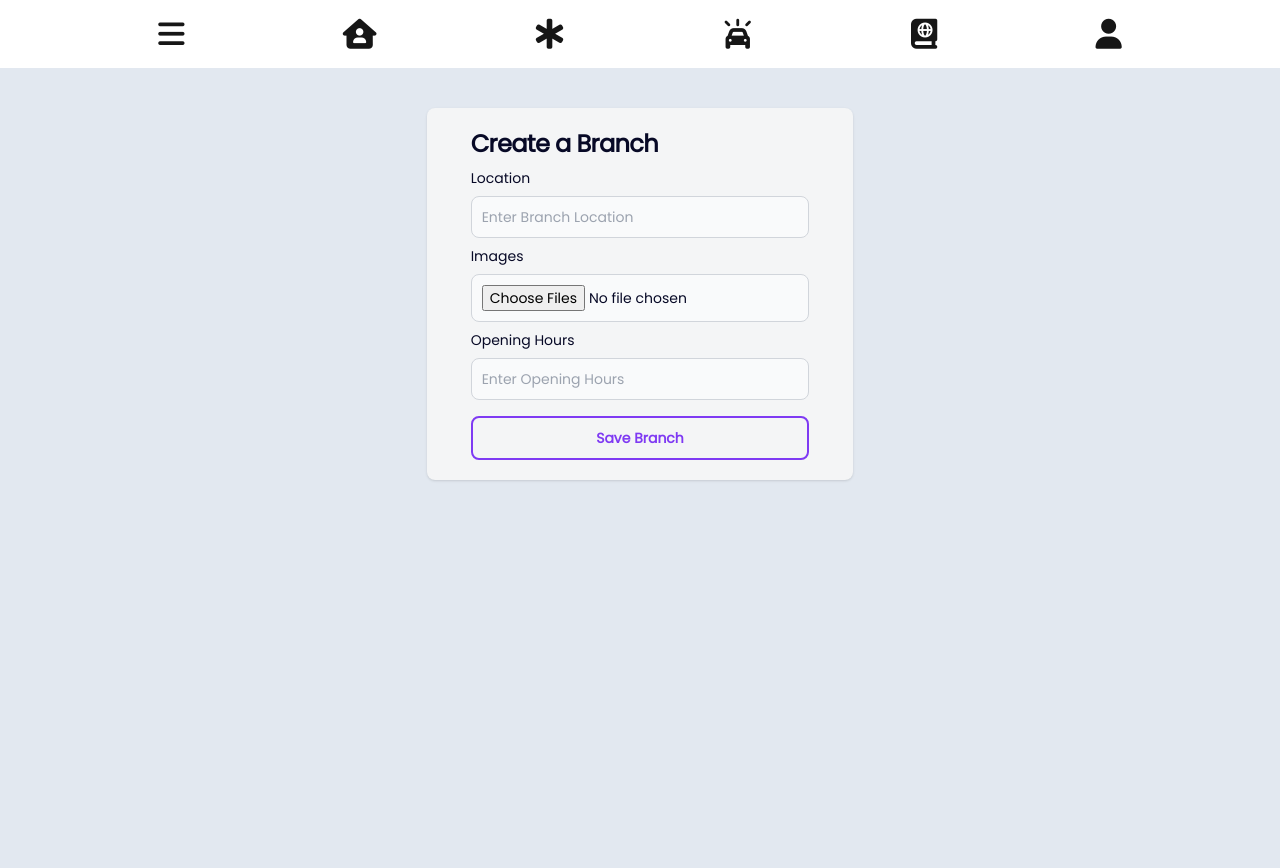
After one commit to salimelliye/dbproject, a Django app: page /createBranch/ in a window 1280 px wide. The commit adds this page. Run offline with Django 4.2, Linux system fonts and the light colour scheme; style sheets or scripts are compiled from the project's sources.

Commit message:
modified createBranch and core

```diff
--- a/dbproject/core/templates/core.html
+++ b/dbproject/core/templates/core.html
@@ -45,6 +45,8 @@
         {%block mytrips_content%}{%endblock%}
         {%block createtrip_content%}{%endblock%}
         {%block profile_content%}{%endblock%}
+        {%block createbranch_content%}{%endblock%}
+
     </section>
 
     <!-- Sidebar -->
--- /dev/null
+++ b/dbproject/core/templates/createBranch.html
@@ -0,0 +1,33 @@
+{% extends 'core.html' %}
+{% block title %}Create Branch{% endblock %}
+{% block createbranch_content %}
+<section class="bg-slate-200 h-screen w-screen">
+    <div class="flex flex-col items-center justify-center mx-auto w-1/3">
+        <div class="w-full bg-light rounded-lg shadow p-5 mt-10 justify-center">
+            <div class="px-6">
+                <h1 class="text-xl font-bold leading-tight tracking-tight md:text-2xl color-primary">
+                    Create a Branch
+                </h1>
+                <form action="#" enctype="multipart/form-data">
+                    <div>
+                        <label for="location" class="block mt-2 mb-2 text-sm font-medium color-primary">Location</label>
+                        <input type="text" name="location" id="location" class="bg-gray-50 border border-gray-300 color-primary sm:text-sm rounded-lg focus:ring-primary-600 focus:border-primary-600 block w-full p-2.5" placeholder="Enter Branch Location" required="">
+                    </div>
+                    <div>
+                        <label for="images" class="block mt-2 mb-2 text-sm font-medium color-primary">Images</label>
+                        <input type="file" name="images" id="images" accept="image/*" multiple class="bg-gray-50 border border-gray-300 color-primary sm:text-sm rounded-lg focus:ring-primary-600 focus:border-primary-600 block w-full p-2.5">
+                    </div>
+                    <div>
+                        <label for="openingHours" class="block mt-2 mb-2 text-sm font-medium color-primary">Opening Hours</label>
+                        <input type="text" name="openingHours" id="openingHours" class="bg-gray-50 border border-gray-300 color-primary sm:text-sm rounded-lg focus:ring-primary-600 focus:border-primary-600 block w-full p-2.5" placeholder="Enter Opening Hours" required="">
+                    </div>
+
+                    <div class="flex flex-col items-end mt-4">
+                        <button type="submit" class="w-full color-sec font-bold bg-light border-sec hover:bg-primary focus:ring-4 focus:outline-none focus:ring-primary-300 rounded-lg text-sm px-5 py-2.5 text-center shadow-hover">Save Branch</button>
+                    </div>
+                </form>
+            </div>
+        </div>
+    </div>
+</section>
+{% endblock %}
--- a/dbproject/core/views.py
+++ b/dbproject/core/views.py
@@ -82,6 +82,12 @@ def create_trip(request, *args, **kwargs):
 
     }
     return render(request, 'createTrip.html', context)
+
+def create_branch(request, *args, **kwargs):
+    context = {
+
+    }
+    return render(request, 'createBranch.html', context)
 
 def my_trips(request, *args, **kwargs):
     context = {
--- a/dbproject/dbproject/urls.py
+++ b/dbproject/dbproject/urls.py
@@ -27,6 +27,7 @@ urlpatterns = [
     path('login/', views.user_login, name='login'),
     path('home/', views.home, name='home'),
     path('createTrip/', views.create_trip, name='createTrip'),
+    path('createBranch/', views.create_branch, name='createBranch'),
     path('myTrips/', views.my_trips, name='myTrips'),
     path('tripDetails/', views.trip_details, name="tripDetails"),
     path('profile/', views.user_profile, name='userProfile'),
--- a/dbproject/static/dist/output.css
+++ b/dbproject/static/dist/output.css
@@ -3218,6 +3218,10 @@ details.collapse summary::-webkit-details-marker {
   margin-bottom: 0.25rem;
 }
 
+.mb-10 {
+  margin-bottom: 2.5rem;
+}
+
 .mb-12 {
   margin-bottom: 3rem;
 }
@@ -3304,10 +3308,6 @@ details.collapse summary::-webkit-details-marker {
 
 .mt-8 {
   margin-top: 2rem;
-}
-
-.mb-10 {
-  margin-bottom: 2.5rem;
 }
 
 .block {
@@ -4247,11 +4247,6 @@ details.collapse summary::-webkit-details-marker {
   background-color: var(--fallback-p,oklch(var(--p)/var(--tw-bg-opacity)));
 }
 
-.hover\:bg-purple-500:hover {
-  --tw-bg-opacity: 1;
-  background-color: rgb(168 85 247 / var(--tw-bg-opacity));
-}
-
 .hover\:text-purple-500:hover {
   --tw-text-opacity: 1;
   color: rgb(168 85 247 / var(--tw-text-opacity));
```
Also changed, not shown: dbproject/core/templates/landing.html (line endings or trailing spaces).
